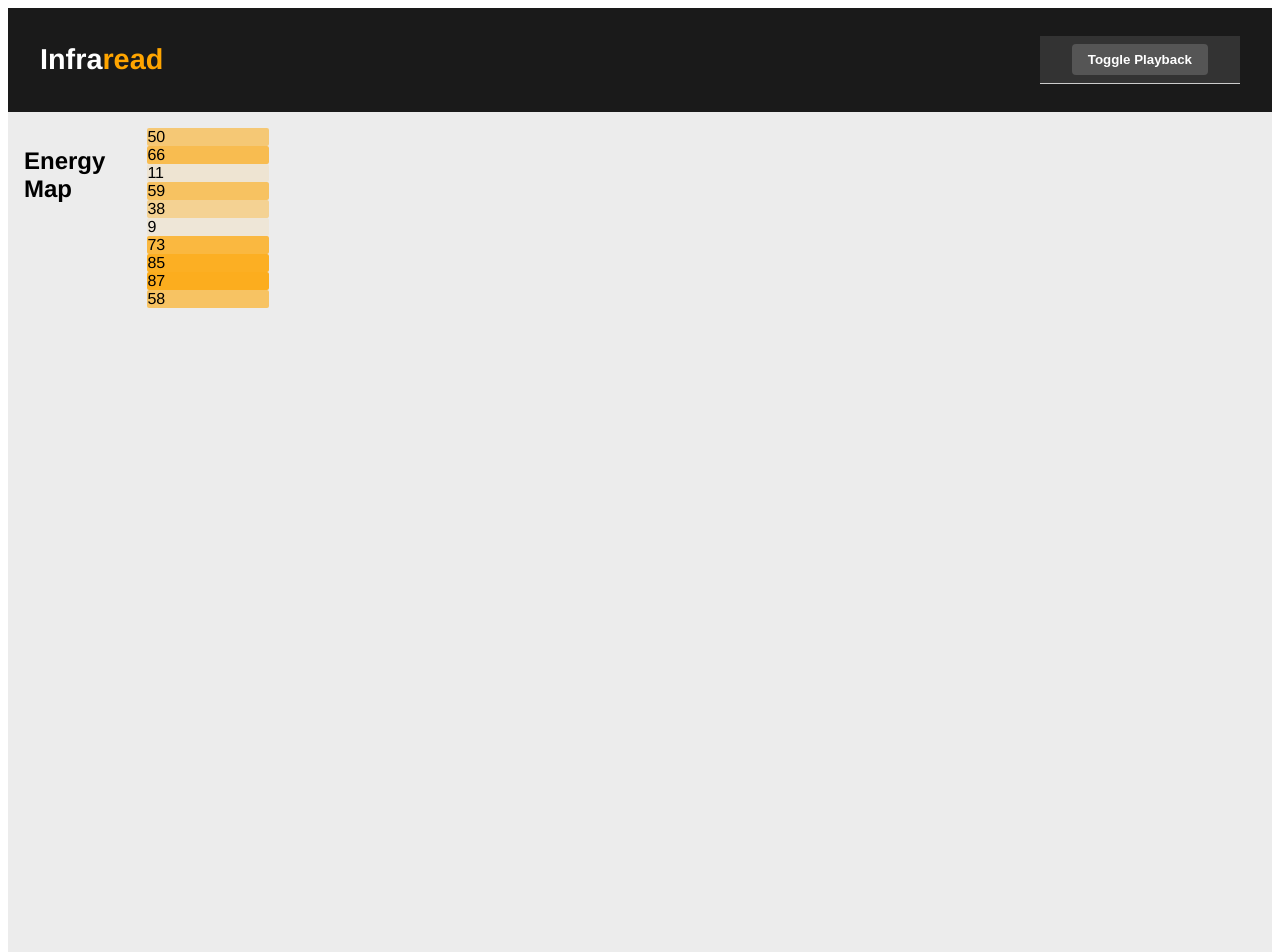
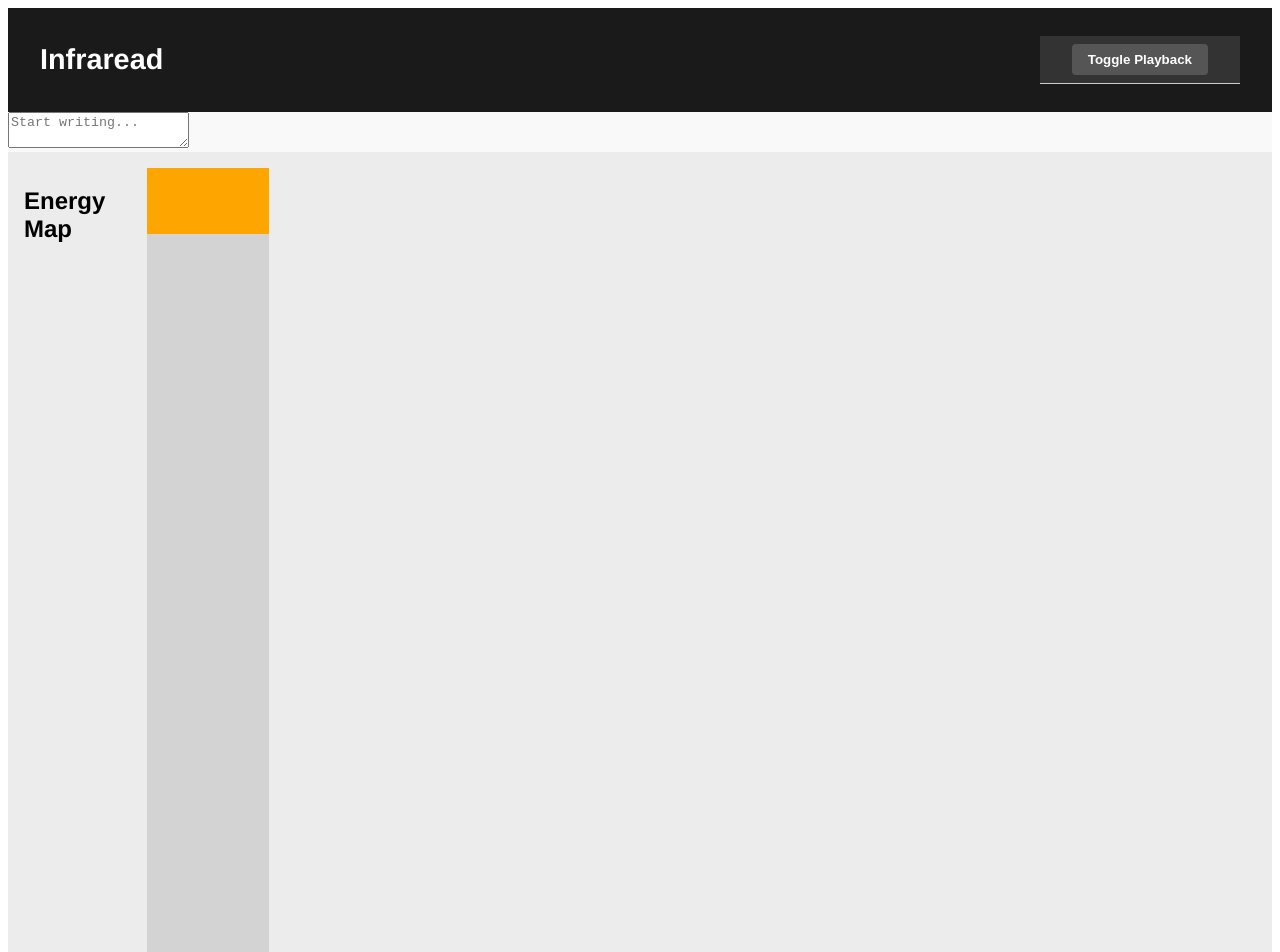
Before and after one commit to emilyscherny-create/Infraread, a React app in the folder src/: page / in a window 1280 px wide. Shown: the top 952 px of the page. Built offline with nearby package versions, Linux system fonts and the light colour scheme; the HTML template or start-up script is replaced by a standard one.

Commit message:
Add textarea for content input and refactor energy data
Refactor App component to include textarea for input and improve energy data handling.

```diff
--- a/src/App.jsx
+++ b/src/App.jsx
@@ -1,76 +1,98 @@
-import React, { useState, useEffect } from 'react';
+import React, { useState, useEffect, useRef } from 'react';
 import Toolbar from './components/Toolbar.jsx';
-import './components/Toolbar.css';
 import './app.css';
 
 function App() {
-  // App state
+  // State for the writing area
+  const [content, setContent] = useState('');
+  const textareaRef = useRef(null);
+
+  // State for energy map (example: random values for now)
   const [energyData, setEnergyData] = useState([]);
+  const [isReplaying, setIsReplaying] = useState(false);
   const [replayIndex, setReplayIndex] = useState(0);
-  const [isReplaying, setIsReplaying] = useState(false);
 
-  // Simulate fetching energy map data
   useEffect(() => {
-    // Replace this with actual data fetch if needed
-    const sampleData = Array.from({ length: 10 }, (_, i) => ({
-      id: i,
-      energy: Math.floor(Math.random() * 100),
-    }));
-    setEnergyData(sampleData);
+    // Generate dummy energy data
+    const initialData = Array.from({ length: 50 }, () => Math.floor(Math.random() * 100));
+    setEnergyData(initialData);
   }, []);
 
-  // Replay functionality
+  // Replay logic
   useEffect(() => {
-    let interval;
-    if (isReplaying) {
-      interval = setInterval(() => {
-        setReplayIndex((prev) => (prev + 1) % energyData.length);
-      }, 1000); // advance every 1s
-    } else if (!isReplaying && interval) {
+    if (!isReplaying) return;
+
+    const interval = setInterval(() => {
+      setReplayIndex((prev) => {
+        if (prev + 1 >= energyData.length) {
           clearInterval(interval);
+          setIsReplaying(false);
+          return prev;
         }
+        return prev + 1;
+      });
+    }, 200); // 200ms per step
+
     return () => clearInterval(interval);
-  }, [isReplaying, energyData.length]);
+  }, [isReplaying, energyData]);
 
-  // Toggle replay
-  const handleReplayToggle = () => {
-    setIsReplaying(!isReplaying);
+  const handleTextareaChange = (e) => setContent(e.target.value);
+
+  const handleReplay = () => {
+    setReplayIndex(0);
+    setIsReplaying(true);
   };
 
   return (
     <div className="app-container">
-      {/* Toolbar & App Title */}
+      {/* Header with title */}
       <header className="app-header">
         <h1 className="app-title">
-          Infra<span className="title-accent">read</span>
+          Infra<span className="highlight-orange">read</span>
         </h1>
         <Toolbar />
       </header>
 
-      {/* Energy Map */}
-      <section className="energy-map">
+      {/* Main content area */}
+      <main className="app-main">
+        {/* Writing area */}
+        <section className="writing-area">
+          <textarea
+            ref={textareaRef}
+            value={content}
+            onChange={handleTextareaChange}
+            placeholder="Start writing..."
+          />
+        </section>
+
+        {/* Side panel for Phase 3 features */}
+        <aside className="side-panel">
+          {/* Energy map */}
+          <div className="energy-map">
             <h2>Energy Map</h2>
-        <div className="energy-grid">
-          {energyData.map((item, index) => (
+            <div className="energy-bars">
+              {energyData.map((value, idx) => (
                 <div
-              key={item.id}
-              className={`energy-cell ${
-                index === replayIndex ? 'highlight' : ''
-              }`}
-              style={{ background: `rgba(255, 165, 0, ${item.energy / 100})` }}
-            >
-              {item.energy}
-            </div>
+                  key={idx}
+                  className="energy-bar"
+                  style={{
+                    height: `${value}%`,
+                    background: idx <= replayIndex ? 'orange' : 'lightgray',
+                  }}
+                />
               ))}
             </div>
-      </section>
+          </div>
 
-      {/* Replay Controls */}
-      <section className="replay-controls">
-        <button onClick={handleReplayToggle}>
-          {isReplaying ? 'Pause Replay' : 'Start Replay'}
+          {/* Replay controls */}
+          <div className="replay-controls">
+            <h2>Replay</h2>
+            <button onClick={handleReplay} disabled={isReplaying}>
+              {isReplaying ? 'Replaying...' : 'Start Replay'}
             </button>
-      </section>
+          </div>
+        </aside>
+      </main>
     </div>
   );
 }
```
Lines whose indentation alone changed are shown as unchanged.
